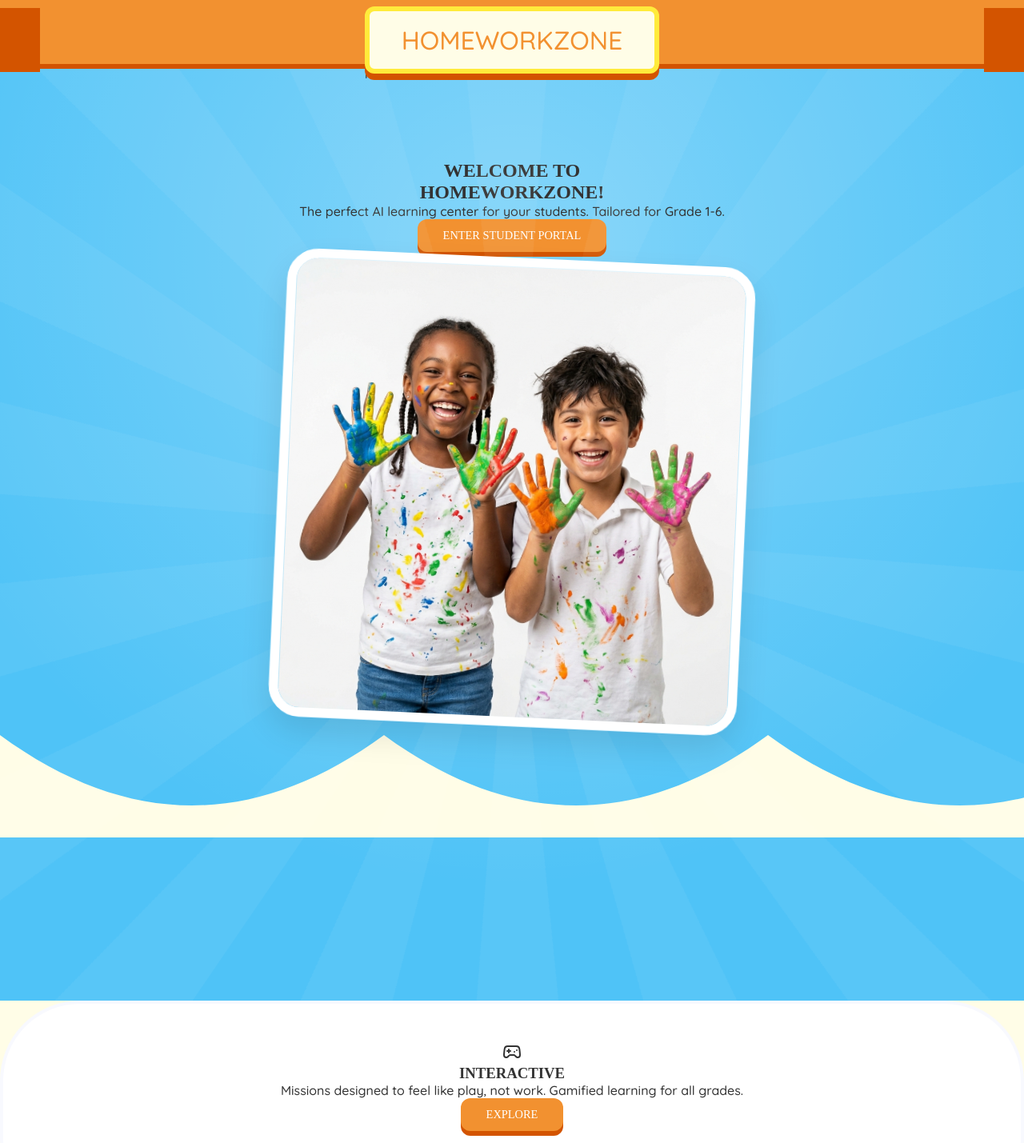
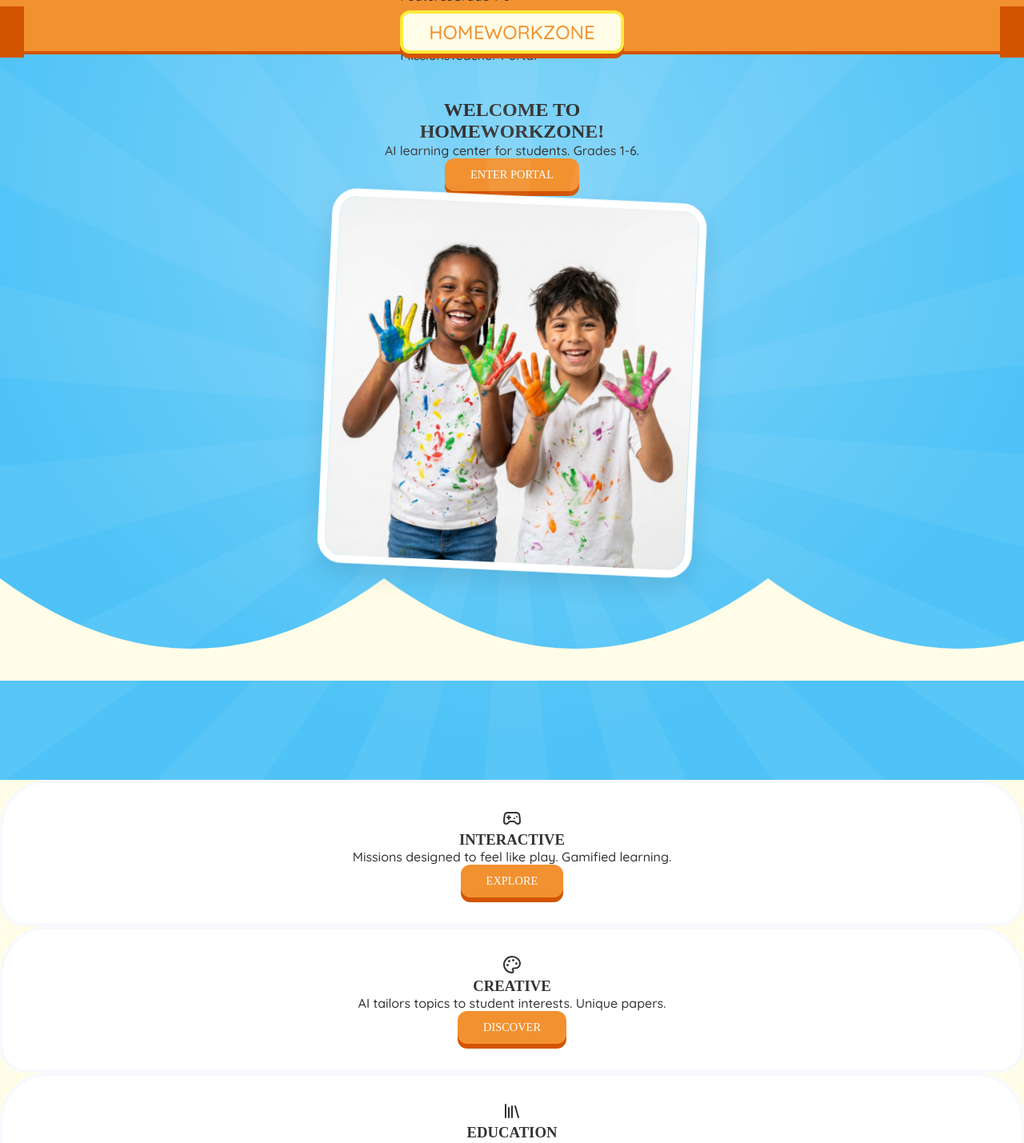
Before and after one commit to shilpespillai/IDEBroker, a React (Vite) app in the folder homeworkzone/: page / in a window 1280 px wide. Shown: the top 1429 px of the page at 80% size. Built offline with nearby package versions, Linux system fonts and the light colour scheme.

Commit message:
style: Compressed KIDDY layout for better density. Reduced padding, streamlined ribbon, and optimized hero section scaling.

```diff
--- a/homeworkzone/src/App.jsx
+++ b/homeworkzone/src/App.jsx
@@ -78,20 +78,20 @@ const LandingPage = () => {
       {/* Kiddy Hero */}
       <section className="kiddy-hero">
         <div className="container relative z-10">
-           <div className="flex flex-col md:flex-row items-center gap-16">
-              <div className="flex-1 text-left space-y-8">
-                 <h1 className="text-7xl md:text-8xl text-white leading-[0.9] drop-shadow-lg">
+           <div className="flex flex-col md:flex-row items-center gap-10">
+              <div className="flex-1 text-left space-y-6">
+                 <h1 className="text-6xl md:text-7xl text-white leading-[1] drop-shadow-lg">
                     Welcome to <br />
                     HomeworkZone!
                  </h1>
-                 <p className="text-2xl text-white font-bold max-w-lg drop-shadow-md">
-                    The perfect AI learning center for your students. Tailored for Grade 1-6.
+                 <p className="text-xl text-white font-bold max-w-md drop-shadow-md">
+                    AI learning center for students. Grades 1-6.
                  </p>
                  <button
                   onClick={() => navigate('/login/student')}
-                  className="kiddy-btn bg-white text-kiddy-blue text-xl px-12 py-5 shadow-[0_8px_0_0_#e1f5fe]"
+                  className="kiddy-btn bg-white text-kiddy-blue text-lg px-10 py-4 shadow-[0_6px_0_0_#e1f5fe]"
                  >
-                   Enter Student Portal
+                   Enter Portal
                  </button>
               </div>
               <div className="flex-1">
@@ -109,41 +109,41 @@ const LandingPage = () => {
 
         {/* Scalloped Edge Divider */}
         <div className="absolute bottom-0 w-full overflow-hidden leading-[0]">
-          <svg data-name="Layer 1" xmlns="http://www.w3.org/2000/svg" viewBox="0 0 1200 120" preserveAspectRatio="none" className="relative block w-[calc(100%+1.3px)] h-[100px]">
+          <svg data-name="Layer 1" xmlns="http://www.w3.org/2000/svg" viewBox="0 0 1200 120" preserveAspectRatio="none" className="relative block w-[calc(100%+1.3px)] h-[60px]">
             <path d="M0,0 C150,110 300,110 450,0 C600,110 750,110 900,0 C1050,110 1200,110 1350,0 V120 H0 Z" fill="#fffde7"></path>
           </svg>
         </div>
       </section>
 
       {/* Services Section */}
-      <section className="py-20 bg-[#fffde7]">
+      <section className="py-12 bg-[#fffde7]">
          <div className="container">
             <div className="grid grid-cols-1 md:grid-cols-3 gap-12">
                <div className="kiddy-card">
-                  <div className="w-20 h-20 bg-blue-50 text-kiddy-blue flex-center rounded-full mx-auto mb-8">
-                    <Gamepad2 className="w-10 h-10" />
+                  <div className="w-16 h-16 bg-blue-50 text-kiddy-blue flex-center rounded-full mx-auto mb-6">
+                    <Gamepad2 className="w-8 h-8" />
                   </div>
-                  <h3 className="text-2xl mb-4 text-kiddy-blue">Interactive</h3>
-                  <p className="text-sm text-slate-500 font-bold mb-8 leading-relaxed">Missions designed to feel like play, not work. Gamified learning for all grades.</p>
-                  <button className="kiddy-btn bg-kiddy-yellow text-slate-700 shadow-[0_6px_0_0_#fbc02d]">Explore</button>
+                  <h3 className="text-xl mb-3 text-kiddy-blue">Interactive</h3>
+                  <p className="text-xs text-slate-500 font-bold mb-6 leading-relaxed">Missions designed to feel like play. Gamified learning.</p>
+                  <button className="kiddy-btn bg-kiddy-yellow text-slate-700 shadow-[0_4px_0_0_#fbc02d]">Explore</button>
                </div>
 
                <div className="kiddy-card">
-                  <div className="w-20 h-20 bg-orange-50 text-kiddy-orange flex-center rounded-full mx-auto mb-8">
-                    <Palette className="w-10 h-10" />
+                  <div className="w-16 h-16 bg-orange-50 text-kiddy-orange flex-center rounded-full mx-auto mb-6">
+                    <Palette className="w-8 h-8" />
                   </div>
-                  <h3 className="text-2xl mb-4 text-kiddy-orange">Creative</h3>
-                  <p className="text-sm text-slate-500 font-bold mb-8 leading-relaxed">AI tailors topics to student interests, making every paper unique and exciting.</p>
-                  <button className="kiddy-btn shadow-[0_6px_0_0_#d35400]">Discover</button>
+                  <h3 className="text-xl mb-3 text-kiddy-orange">Creative</h3>
+                  <p className="text-xs text-slate-500 font-bold mb-6 leading-relaxed">AI tailors topics to student interests. Unique papers.</p>
+                  <button className="kiddy-btn shadow-[0_4px_0_0_#d35400]">Discover</button>
                </div>
 
                <div className="kiddy-card">
-                  <div className="w-20 h-20 bg-emerald-50 text-emerald-500 flex-center rounded-full mx-auto mb-8">
-                    <Library className="w-10 h-10" />
+                  <div className="w-16 h-16 bg-emerald-50 text-emerald-500 flex-center rounded-full mx-auto mb-6">
+                    <Library className="w-8 h-8" />
                   </div>
-                  <h3 className="text-2xl mb-4 text-emerald-500">Education</h3>
-                  <p className="text-sm text-slate-500 font-bold mb-8 leading-relaxed">Curriculum-aligned questions for UK, US, AU and India. Professional standards.</p>
-                  <button className="kiddy-btn bg-kiddy-yellow text-slate-700 shadow-[0_6px_0_0_#fbc02d]">Learn More</button>
+                  <h3 className="text-xl mb-3 text-emerald-500">Education</h3>
+                  <p className="text-xs text-slate-500 font-bold mb-6 leading-relaxed">Curriculum-aligned questions. Professional standards.</p>
+                  <button className="kiddy-btn bg-kiddy-yellow text-slate-700 shadow-[0_4px_0_0_#fbc02d]">Learn More</button>
                </div>
             </div>
          </div>
--- a/homeworkzone/src/index.css
+++ b/homeworkzone/src/index.css
@@ -34,21 +34,21 @@ h1, h2, h3, .logo-font {
 /* --- The Ribbon Header --- */
 .ribbon-nav {
   background: var(--kiddy-orange);
-  height: 80px;
+  height: 64px;
   display: flex;
   align-items: center;
   justify-content: center;
   position: relative;
   z-index: 100;
-  box-shadow: 0 6px 0 0 var(--kiddy-orange-dark);
+  box-shadow: 0 4px 0 0 var(--kiddy-orange-dark);
 }
 
 .ribbon-nav::before, .ribbon-nav::after {
   content: '';
   position: absolute;
-  top: 10px;
-  width: 100px;
-  height: 80px;
+  top: 8px;
+  width: 80px;
+  height: 64px;
   background: var(--kiddy-orange-dark);
   z-index: -1;
 }
@@ -58,20 +58,20 @@ h1, h2, h3, .logo-font {
 
 .logo-box {
   background: var(--kiddy-cream);
-  padding: 1rem 2.5rem;
-  border: 6px solid var(--kiddy-yellow);
+  padding: 0.5rem 2rem;
+  border: 4px solid var(--kiddy-yellow);
   border-radius: 12px;
   color: var(--kiddy-orange);
-  font-size: 2rem;
-  transform: translateY(10px);
-  box-shadow: 0 8px 0 0 var(--kiddy-orange-dark);
+  font-size: 1.5rem;
+  transform: translateY(8px);
+  box-shadow: 0 6px 0 0 var(--kiddy-orange-dark);
 }
 
 /* --- Hero Section with Sunburst --- */
 .kiddy-hero {
   background: var(--kiddy-blue);
   background-image: radial-gradient(circle at 50% 20%, rgba(255,255,255,0.3) 0%, transparent 70%);
-  padding: 120px 0 200px 0;
+  padding: 60px 0 120px 0;
   position: relative;
   text-align: center;
   overflow: hidden;
@@ -96,10 +96,10 @@ h1, h2, h3, .logo-font {
 }
 
 .sticker-photo {
-  max-width: 600px;
-  border: 12px solid white;
-  border-radius: 40px;
-  box-shadow: 0 20px 40px rgba(0,0,0,0.1);
+  max-width: 480px;
+  border: 10px solid white;
+  border-radius: 32px;
+  box-shadow: 0 15px 30px rgba(0,0,0,0.1);
   position: relative;
   z-index: 2;
 }
@@ -110,7 +110,7 @@ h1, h2, h3, .logo-font {
   bottom: 0;
   left: 0;
   width: 100%;
-  height: 100px;
+  height: 60px;
   background: white;
   clip-path: url(#scallop-path);
   z-index: 5;
@@ -119,10 +119,10 @@ h1, h2, h3, .logo-font {
 /* --- Kiddy Cards --- */
 .kiddy-card {
   background: white;
-  border-radius: 100px 100px 40px 40px;
-  padding: 3rem 2rem;
+  border-radius: 60px 60px 32px 32px;
+  padding: 2rem 1.5rem;
   text-align: center;
-  box-shadow: 0 20px 0 0 var(--kiddy-cream);
+  box-shadow: 0 12px 0 0 var(--kiddy-cream);
   border: 4px solid #f8f9fe;
   transition: var(--transition-pop);
 }
```
